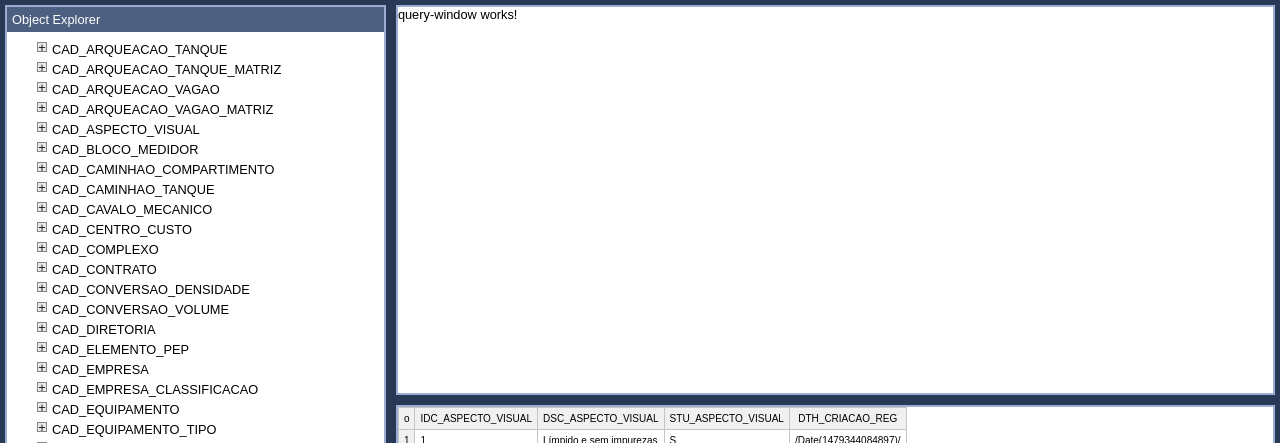
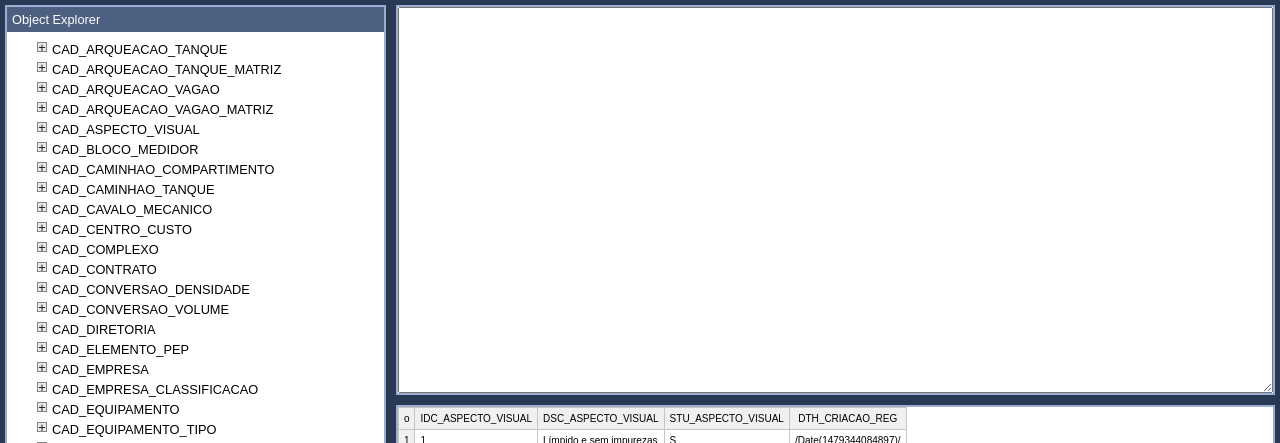
Before and after one commit to shermam/web-db-query, an Angular app: page / in a window 1280 px wide. Shown: the top 443 px of the page. Built offline with nearby package versions, Linux system fonts and the light colour scheme.

Commit message:
treating wrap

```diff
--- a/src/app/query-window/query-window.component.css
+++ b/src/app/query-window/query-window.component.css
@@ -4,3 +4,9 @@
     font-size: 0.8em;
     color: #000000;
 }
+
+textarea{
+    width: 100%;
+    height: 100%;
+    white-space: nowrap;
+}
--- a/src/app/query-window/query-window.component.html
+++ b/src/app/query-window/query-window.component.html
@@ -1,3 +1 @@
-<p>
-  query-window works!
-</p>
+<textarea wrap="soft"></textarea>
```
